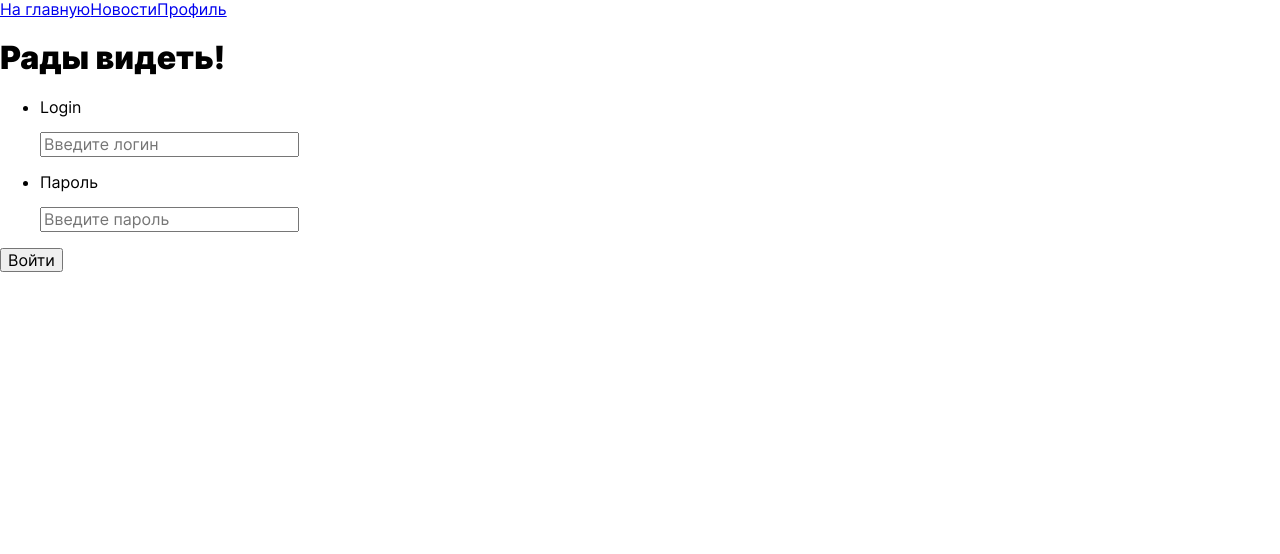
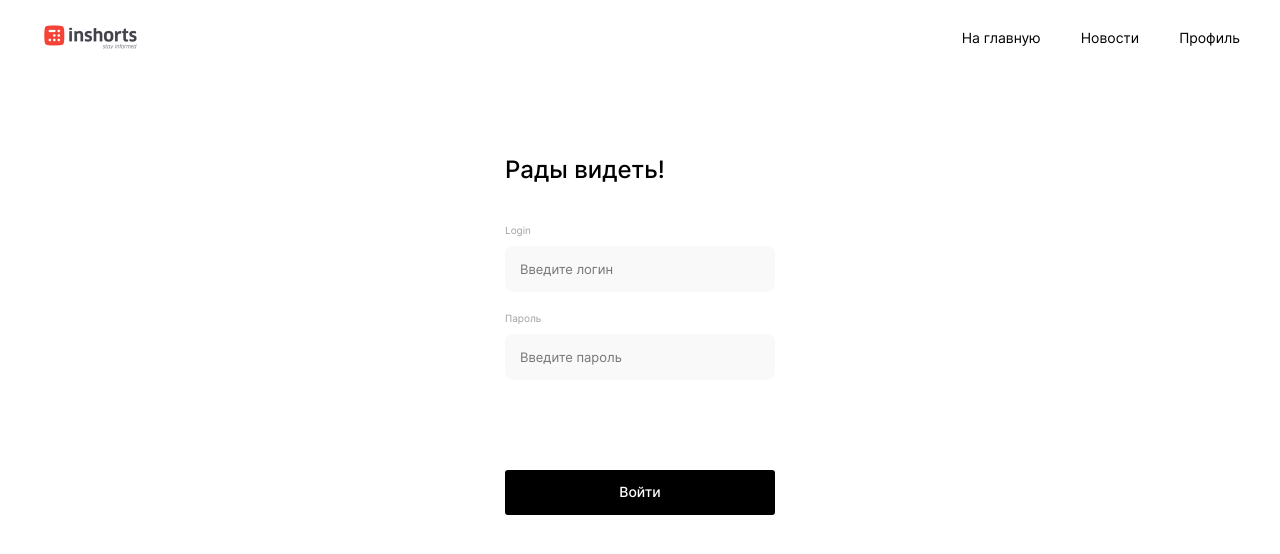
Before and after one commit to nagaev-git/atkcg-news-test, a React (Create React App) app: page /login in a window 1280 px wide. Shown: the top 554 px of the page. Built offline with nearby package versions, Linux system fonts and the light colour scheme; no server answers.

Commit message:
feat: сверстать main, login, profile

```diff
--- a/src/components/App/App.css
+++ b/src/components/App/App.css
@@ -2,7 +2,8 @@
   display: grid;
   grid-template-rows: auto 1fr auto;
   min-width: 320px;
-  max-width: 100%;
+  max-width: 1440px;
+  width: 100%;
   min-height: 100vh;
   font-family: "Inter", "Helvetica Neue", "Arial", sans-serif;
   margin: 0 auto;
--- a/src/components/Footer/Footer.css
+++ b/src/components/Footer/Footer.css
@@ -0,0 +1,14 @@
+.footer {
+  display: flex;
+  justify-content: flex-end;
+  padding: 0 40px 20px;
+}
+.footer__copyright {
+  font-size: 14px;
+  font-weight: 400;
+  line-height: 24px;
+  letter-spacing: 0em;
+  text-align: left;
+  color: #000000;
+  margin: 0;
+}
--- a/src/components/Header/Header.css
+++ b/src/components/Header/Header.css
@@ -0,0 +1,39 @@
+.header {
+  display: flex;
+  justify-content: space-between;
+  align-items: center;
+  padding: 20px 40px 0;
+}
+.header__logo {
+  width: 100px;
+  height: 35px;
+  background-size: contain;
+  background-image: url(../../images/header_logo.png);
+  transition: opacity 0.5s ease;
+}
+.header__logo:hover {
+  opacity: 0.8;
+}
+.header__navigation {
+  display: flex;
+  gap: 40px;
+}
+.header__navigation-link {
+  font-size: 14px;
+  font-weight: 400;
+  line-height: 24px;
+  letter-spacing: 0em;
+  text-align: left;
+  color: #000000;
+  text-decoration: none;
+  transition: opacity 0.3 ease;
+}
+.header__navigation-link:hover {
+  opacity: 0.8;
+}
+.header__navigation-link_type_active-header{
+    font-weight: 500;
+    padding-bottom: 4px;
+    box-sizing: border-box;
+    border-bottom: 2px solid #000000;
+}
--- a/src/components/Header/Header.js
+++ b/src/components/Header/Header.js
@@ -1,14 +1,16 @@
 import "./Header.css";
-import { NavLink } from "react-router-dom";
+import { NavLink, Link } from "react-router-dom";
 
 export default function Header() {
   return (
     <>
       <header className="header">
+        <Link to="/" className="header__logo" />
         <nav className="header__navigation">
           <NavLink
             className="header__navigation-link"
             activeClassName="header__navigation-link_type_active-header"
+            exact
             to="/"
           >
             На главную
--- a/src/components/Login/Login.css
+++ b/src/components/Login/Login.css
@@ -0,0 +1,119 @@
+.login {
+  display: flex;
+  align-items: center;
+  justify-content: center;
+  box-sizing: border-box;
+  padding: 100px 0;
+  width: 100%;
+}
+.login-container {
+  width: 270px;
+  font-weight: 500;
+  font-size: 24px;
+  line-height: 29px;
+  margin: 0 0 40px 0;
+  padding: 0;
+  text-align: left;
+  align-self: flex-start;
+}
+.login__title {
+  font-weight: 500;
+  font-size: 24px;
+  line-height: 29px;
+  margin: 0 0 40px 0;
+  padding: 0;
+  text-align: left;
+}
+.login__form {
+  display: flex;
+  flex-direction: column;
+  align-items: center;
+  justify-content: center;
+  position: relative;
+  width: 100%;
+  padding: 0;
+  margin: 0;
+}
+.login__form-input-list {
+  list-style: none;
+  padding: 0;
+  margin: 0 0 90px 0;
+  display: flex;
+  flex-direction: column;
+  align-items: center;
+  justify-content: center;
+  width: 100%;
+  gap: 20px;
+}
+.login__form-input-list-item {
+  display: flex;
+  flex-direction: column;
+  align-items: center;
+  justify-content: center;
+  width: 100%;
+  gap: 10px;
+  margin: 0;
+  padding: 0;
+}
+.login__form-input-label {
+  font-weight: normal;
+  font-size: 10px;
+  line-height: 12px;
+  color: #a0a0a0;
+  align-self: flex-start;
+  margin: 0;
+  padding: 0;
+}
+.login__form-input {
+  width: 100%;
+  text-align: left;
+  font-weight: normal;
+  font-size: 13px;
+  line-height: 16px;
+  color: #000000;
+  margin: 0;
+  box-sizing: border-box;
+  padding: 15px 15px;
+  background-color: #f9f9f9;
+  border-radius: 8px;
+  border: none;
+}
+.login__form-submit_error {
+    position: absolute;
+    top: 180px;
+    left: 0;
+    margin: 0;
+    font-weight: normal;
+    font-size: 14px;
+    line-height: 16px;
+    color: #ff3055;
+    transition: 0.3s;
+    width: 100%;
+    text-align: center;
+}
+.login__form-button-container {
+  position: relative;
+  display: flex;
+  flex-direction: column;
+  align-items: center;
+  justify-content: center;
+  gap: 16px;
+  width: 100%;
+  padding: 0;
+  margin: 0;
+}
+.login__form-submit {
+  width: 100%;
+  font-weight: 500;
+  font-size: 14px;
+  line-height: 17px;
+  text-align: center;
+  padding: 13px 0 15px 0;
+  box-sizing: border-box;
+  background-color: #000000;
+  border: none;
+  border-radius: 3px;
+  color: #ffffff;
+  margin: 0;
+  transition: opacity 0.3 ease;
+}
--- a/src/components/Main/Main.css
+++ b/src/components/Main/Main.css
@@ -0,0 +1,36 @@
+.main {
+  display: flex;
+  justify-content: center;
+  align-items: center;
+  gap: 30px;
+  padding: 0 40px;
+}
+.main__img {
+  max-width: 721px;
+  max-height: 421px;
+  object-fit: cover;
+  object-position: center;
+  border-radius: 5px;
+}
+.main__caption {
+  display: flex;
+  flex-direction: column;
+  max-width: 480px;
+  gap: 40px;
+}
+.main__caption-title {
+  font-size: 36px;
+  font-weight: 400;
+  line-height: 42px;
+  letter-spacing: 0em;
+  text-align: left;
+  margin: 0;
+}
+.main__caption-text {
+  font-size: 16px;
+  font-weight: 400;
+  line-height: 24px;
+  letter-spacing: 0em;
+  text-align: left;
+  margin: 0;
+}
--- a/src/components/Main/Main.js
+++ b/src/components/Main/Main.js
@@ -1,17 +1,22 @@
 import "./Main.css";
 import Header from "../Header/Header";
 import Footer from "../Footer/Footer";
+import mainImg from "../../images/main_img.jpg";
 
 export default function Main() {
   return (
     <>
       <Header />
       <main className="main">
-        <h1 className="main__title">
-          Lorem ipsum, dolor sit amet consectetur adipisicing elit. Ducimus,
-          quis vitae repellat autem, sed laborum enim ullam impedit harum et
-          odio omnis ipsa libero beatae odit neque! Unde, nemo asperiores!
-        </h1>
+        <img src={mainImg} alt="" className="main__img" />
+        <div className="main__caption">
+          <h1 className="main__caption-title">Stay informed in 60 words.</h1>
+          <h2 className="main__caption-text">
+            We understand you don’t have time to go through long news articles
+            everyday. So we cut the clutter and deliver them, in 60-word shorts.
+            Short news for the mobile generation.
+          </h2>
+        </div>
       </main>
       <Footer />
     </>
--- a/src/components/Profile/Profile.css
+++ b/src/components/Profile/Profile.css
@@ -0,0 +1,34 @@
+.profile {
+  display: flex;
+  flex-direction: column;
+  align-items: center;
+  padding: 100px 0 0;
+  gap: 25px;
+}
+.profile__title {
+  font-size: 36px;
+  font-weight: 400;
+  line-height: 42px;
+  letter-spacing: 0em;
+  text-align: left;
+  margin: 0;
+}
+.profile__button-logout {
+  width: 140px;
+  font-weight: 500;
+  font-size: 14px;
+  line-height: 17px;
+  text-align: center;
+  padding: 13px 0 15px 0;
+  box-sizing: border-box;
+  background-color: #000000;
+  border: none;
+  border-radius: 3px;
+  color: #ffffff;
+  margin: 0;
+  cursor: pointer;
+  transition: opacity 0.3 ease;
+}
+.profile__button-logout:hover {
+  opacity: 0.8;
+}
```
Also changed, not shown: src/images/header_logo.png (added), src/images/main_img.jpg (added).
